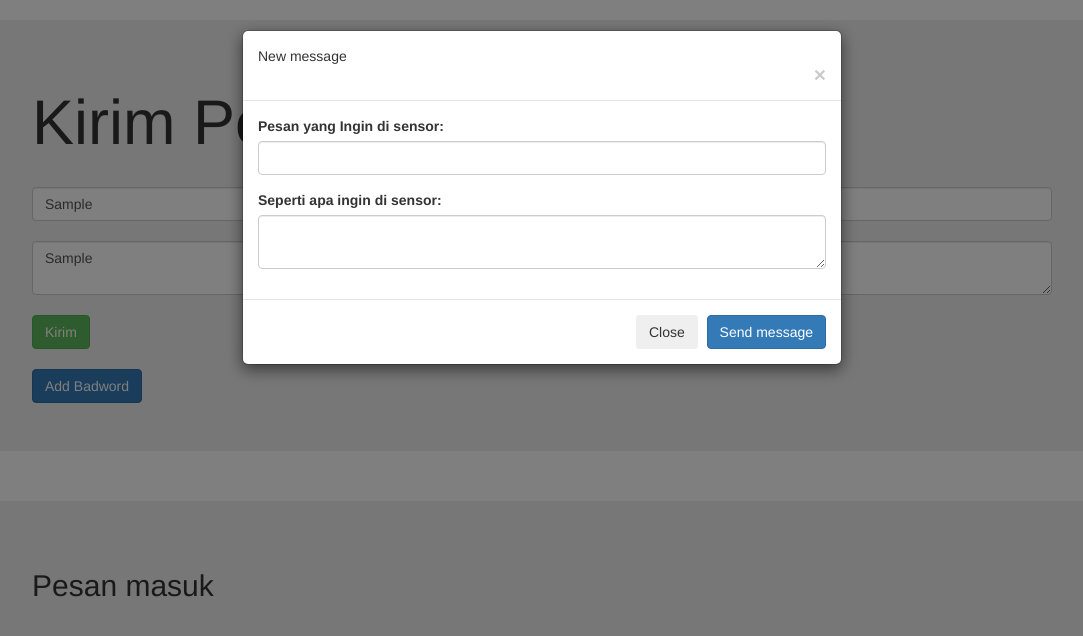
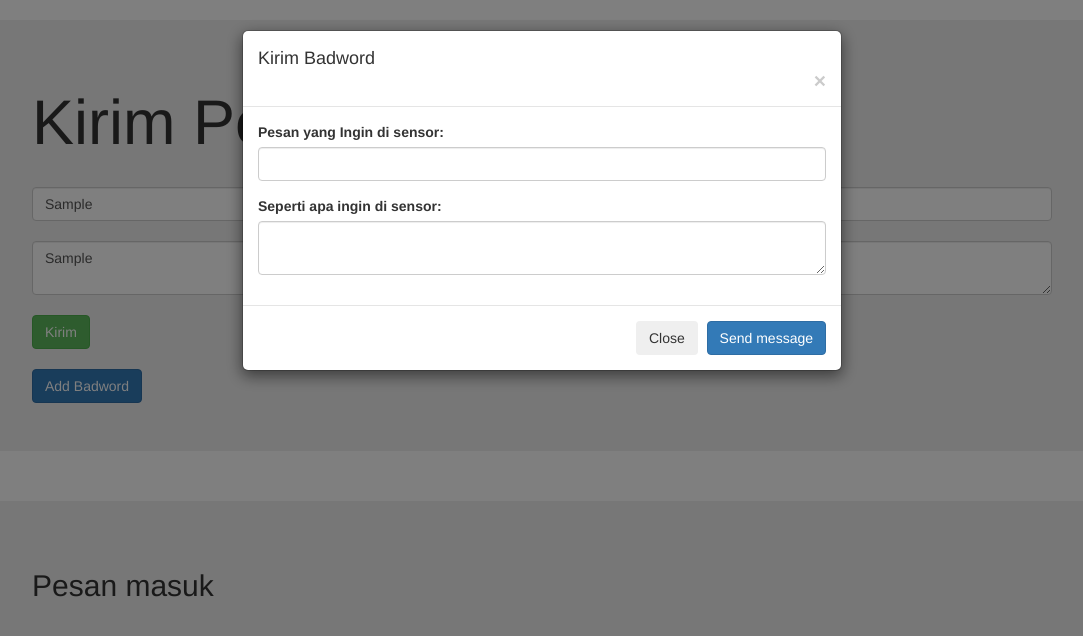
Before and after one commit to ahhzaky/Sensor-Badword, a website: page index.html in a window 1280 px wide. Both pictures are taken after typing "Sample", "Sample" into the empty fields and a click on the button "Add Badword". Shown: the whole page, without its empty margins (98-1181 px from the left). Drawn offline with nearby package versions, Linux system fonts and the light colour scheme; no server answers.

Commit message:
:tada: initial readme

```diff
--- a/index.html
+++ b/index.html
@@ -48,7 +48,7 @@
         <div class="modal-dialog" role="document">
             <div class="modal-content">
                 <div class="modal-header">
-                    <h5 class="modal-title" id="exampleModalLabel">New message</h5>
+                    <h4 class="modal-title" id="exampleModalLabel">Kirim Badword</h4>
                     <button type="button" class="close" data-dismiss="modal" aria-label="Close">
                         <span aria-hidden="true">&times;</span>
                     </button>
--- a/package.json
+++ b/package.json
@@ -1,14 +1,14 @@
 {
   "name": "DemoApp",
   "version": "1.0.0",
-  "description": "",
+  "description": "Tugas 1 untuk mendeteksi Badword",
   "main": "server.js",
   "scripts": {
     "test": "echo \"Error: no test specified\" && exit 1",
     "start": "nodemon server.js"
   },
   "keywords": [],
-  "author": "",
+  "author": "By Ahmad Zaky",
   "license": "ISC",
   "dependencies": {
     "body-parser": "^1.19.0",
```
Also changed, not shown: README.md (added).
